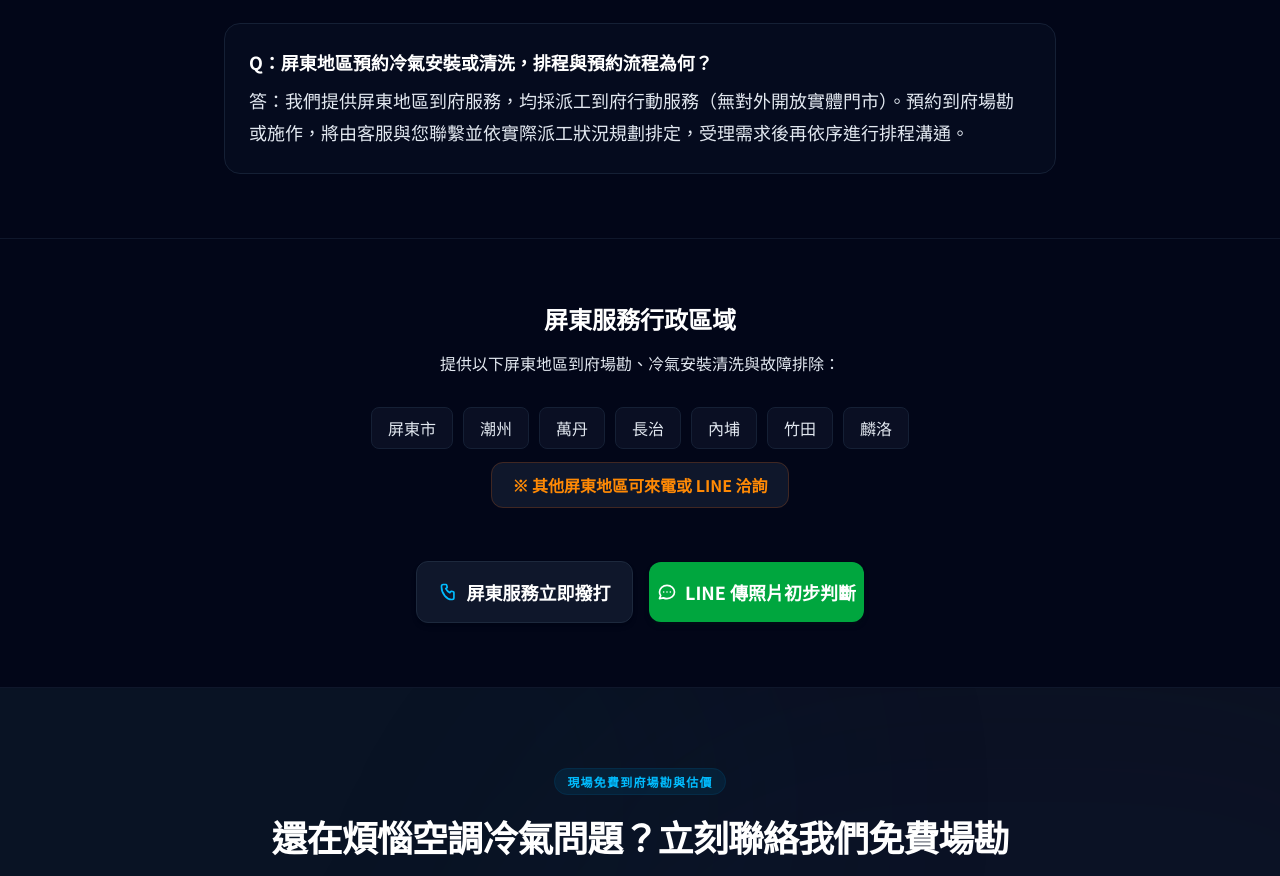
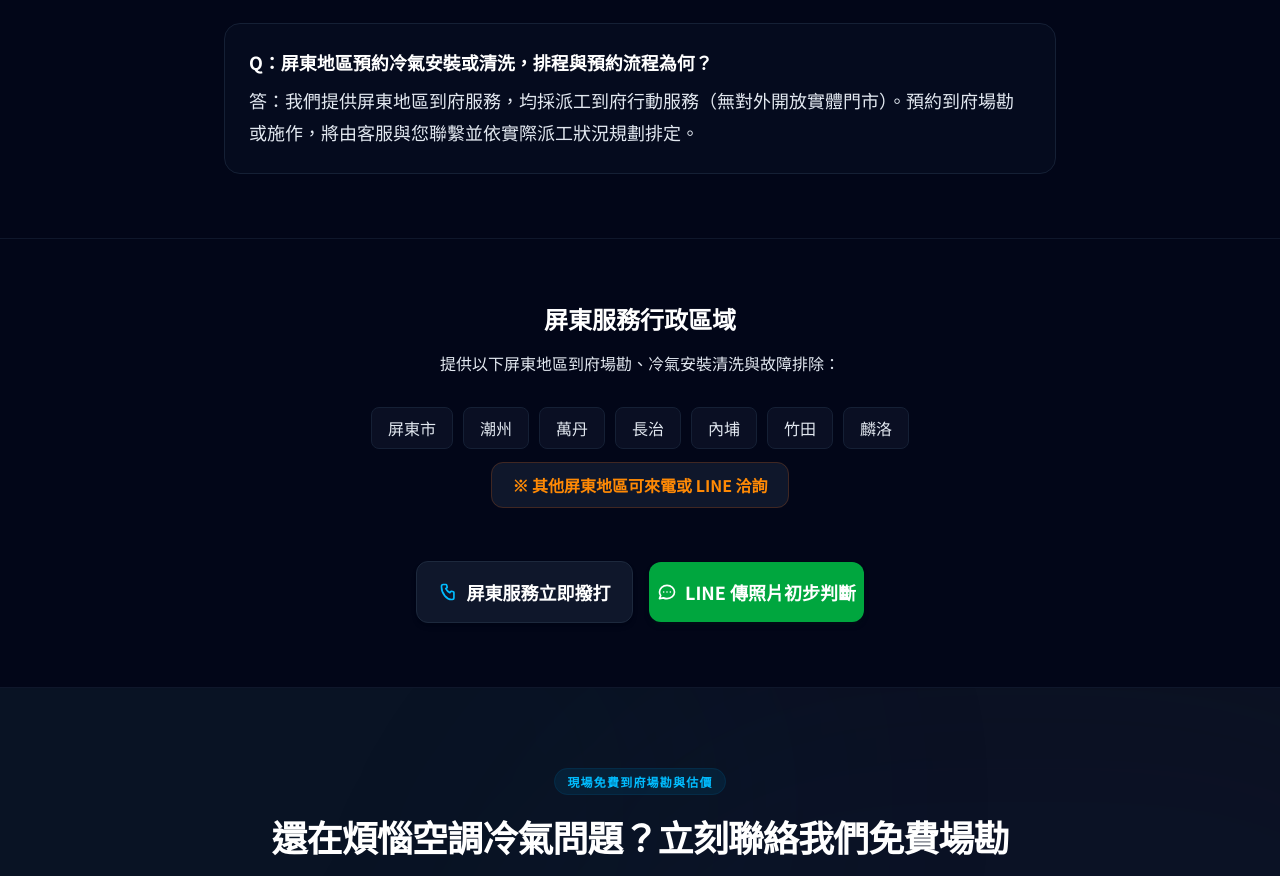
Before and after one commit to t14210184/hanyao, a Next.js app: page /areas/pingtung in a window 1280 px wide. Shown: the part 2716-3592 px from the top of the page. Built offline with nearby package versions, Linux system fonts and the light colour scheme.

Commit message:
Fix final removal of 'after accepting requests' from Pingtung FAQ Q3 answer

```diff
--- a/src/app/areas/pingtung/PingtungAreaClient.tsx
+++ b/src/app/areas/pingtung/PingtungAreaClient.tsx
@@ -136,7 +136,7 @@ export default function PingtungAreaClient() {
 
             <div className="bg-slate-900/30 p-6 rounded-2xl border border-slate-850">
               <h3 className="font-bold text-white mb-2 text-lg">Q：屏東地區預約冷氣安裝或清洗，排程與預約流程為何？</h3>
-              <p className="text-slate-200 text-base sm:text-lg leading-[1.8]">答：我們提供屏東地區到府服務，均採派工到府行動服務（無對外開放實體門市）。預約到府場勘或施作，將由客服與您聯繫並依實際派工狀況規劃排定，受理需求後再依序進行排程溝通。</p>
+              <p className="text-slate-200 text-base sm:text-lg leading-[1.8]">答：我們提供屏東地區到府服務，均採派工到府行動服務（無對外開放實體門市）。預約到府場勘或施作，將由客服與您聯繫並依實際派工狀況規劃排定。</p>
             </div>
           </div>
         </div>
--- a/src/app/areas/pingtung/page.tsx
+++ b/src/app/areas/pingtung/page.tsx
@@ -73,7 +73,7 @@ const faqSchema = {
       "name": "屏東地區預約冷氣安裝或清洗，排程與預約流程為何？",
       "acceptedAnswer": {
         "@type": "Answer",
-        "text": "我們提供屏東地區到府服務，均採派工到府行動服務（無對外開放實體門市）。預約到府場勘或施作，將由客服與您聯繫並依實際派工狀況規劃排定，受理需求後再依序進行排程溝通。"
+        "text": "我們提供屏東地區到府服務，均採派工到府行動服務（無對外開放實體門市）。預約到府場勘或施作，將由客服與您聯繫並依實際派工狀況規劃排定。"
       }
     }
   ]
```
